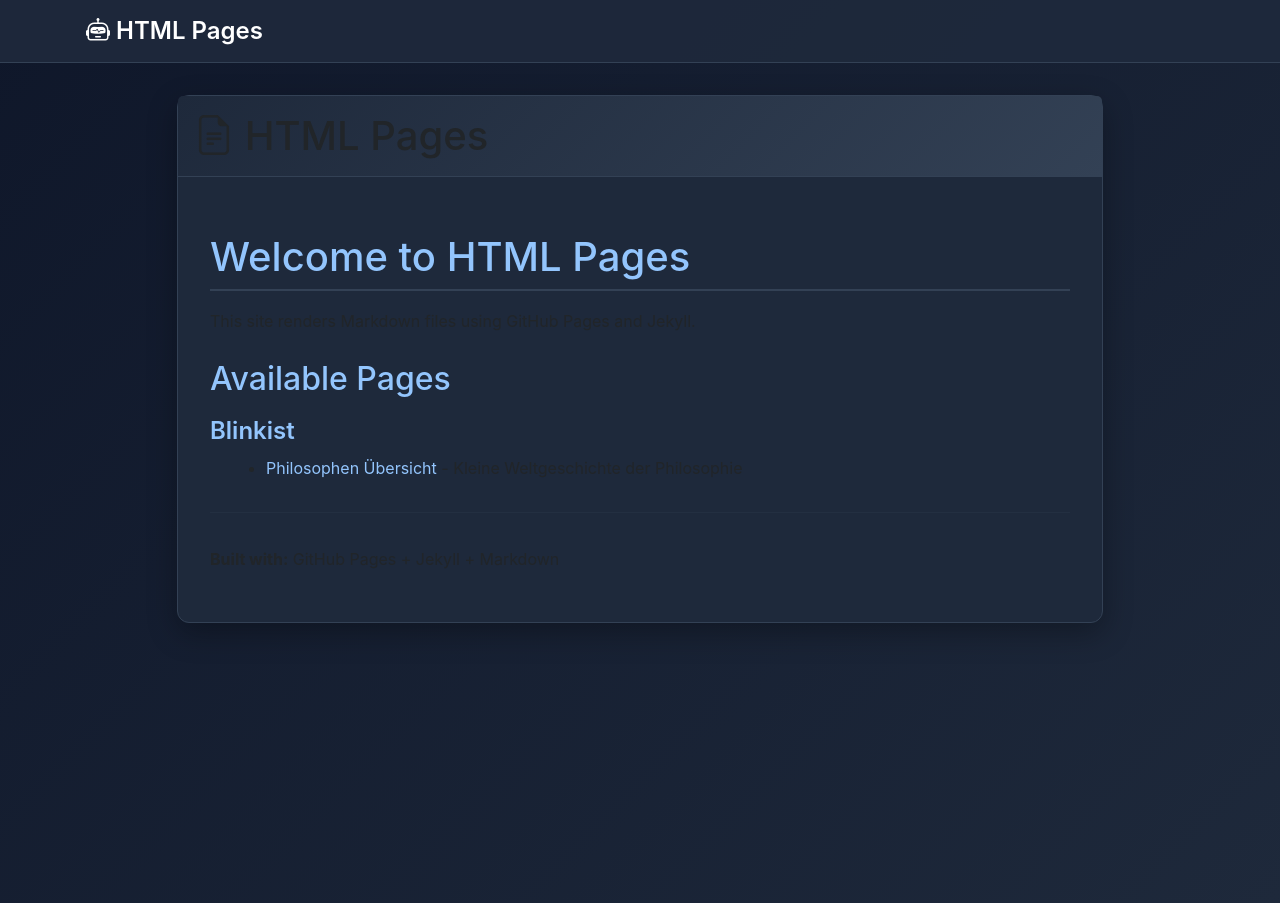
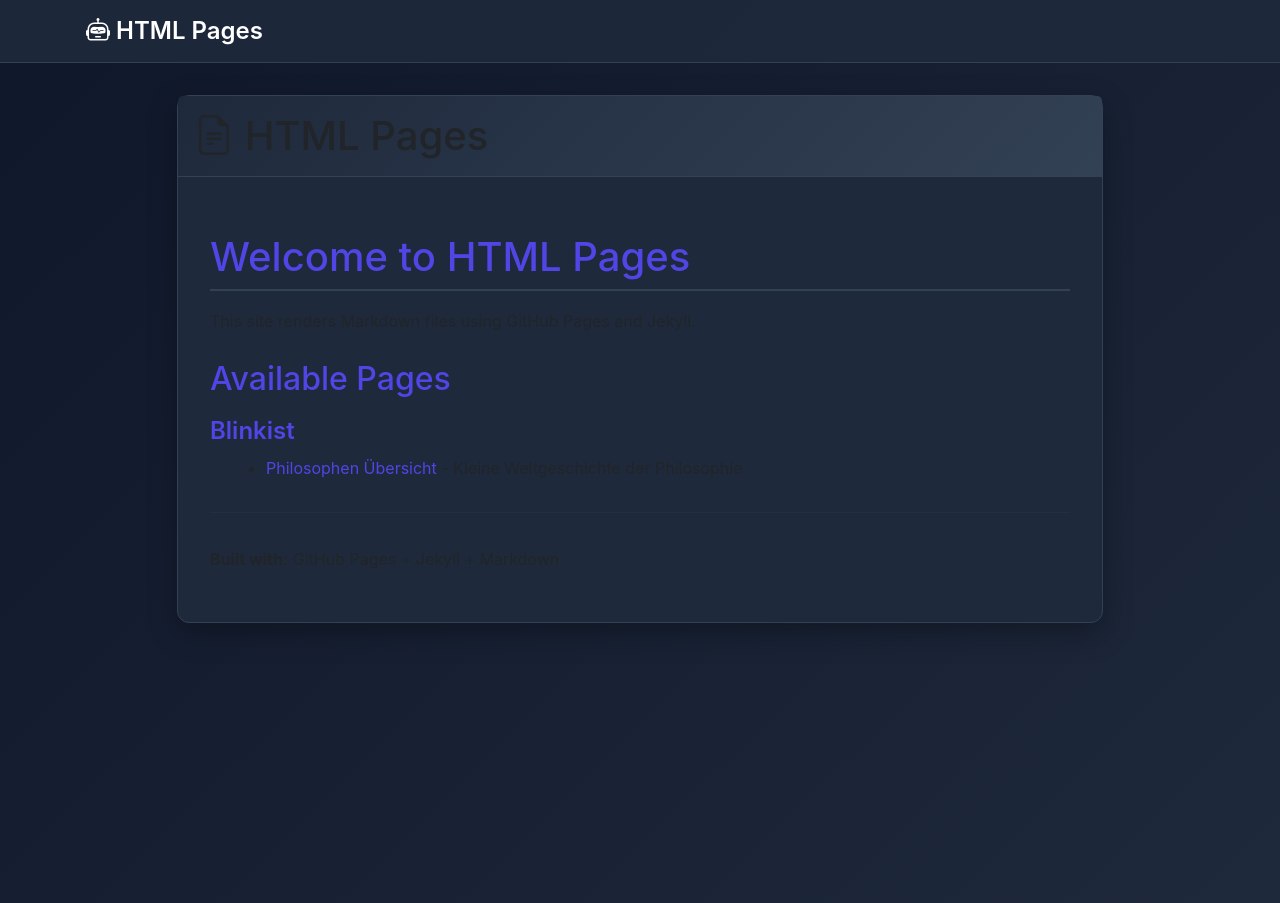
Before and after one commit to rhil/html, a Jekyll site: the page built from index.md, in a window 1280 px wide. Built offline with Jekyll 4.4.1, drawn with Linux system fonts in a browser that asks for light colours.

Commit message:
Update accent color in CSS variables for improved theme consistency

```diff
--- a/_layouts/default.html
+++ b/_layouts/default.html
@@ -13,7 +13,7 @@
       --dark-tertiary: #334155;
       --text-light: #e2e8f0;
       --text-muted: #cbd5e1;
-      --accent: #93c5fd;
+      --accent: #4f46e5;
     }
 
     * { margin: 0; padding: 0; box-sizing: border-box; }
```
